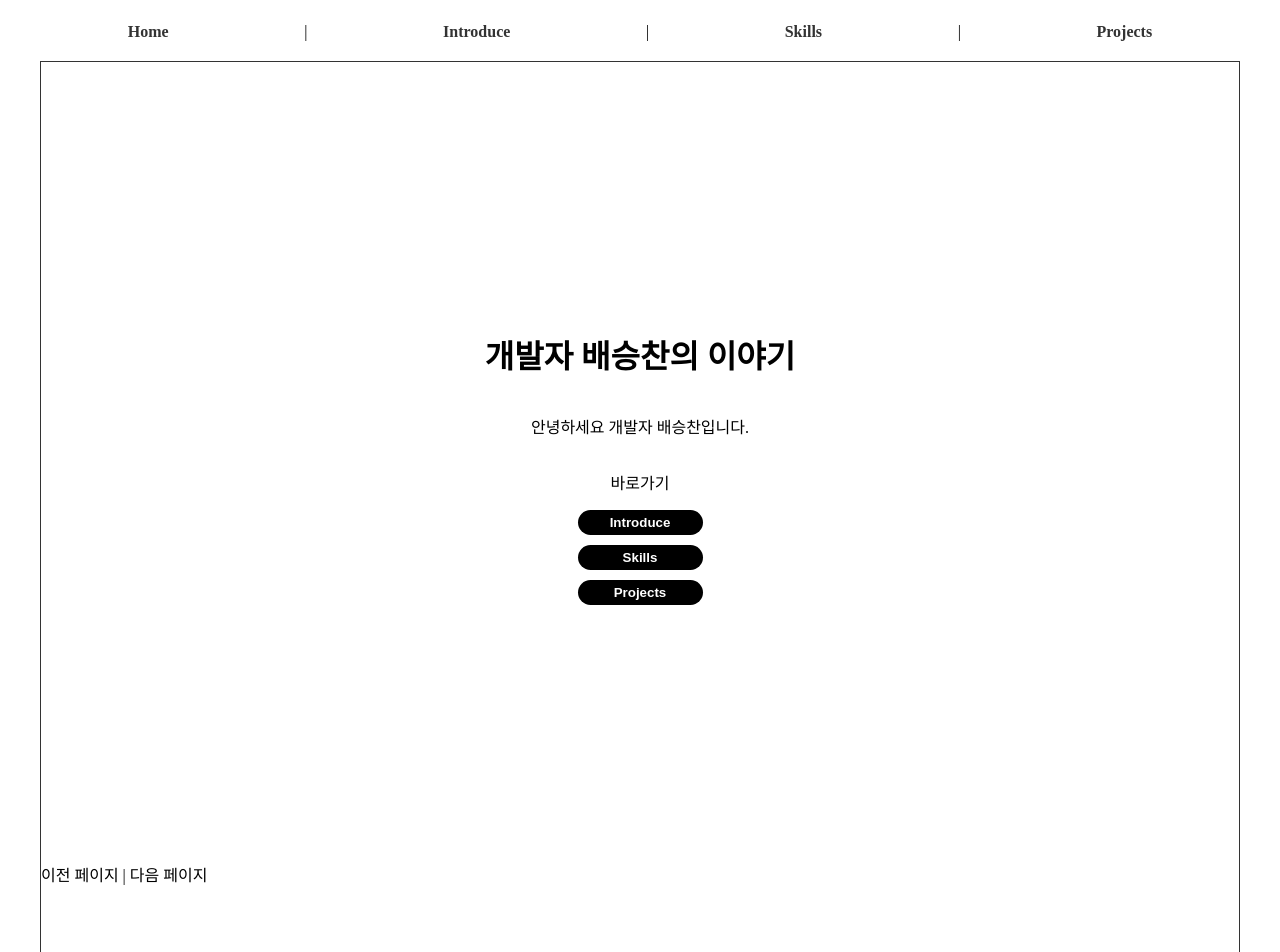
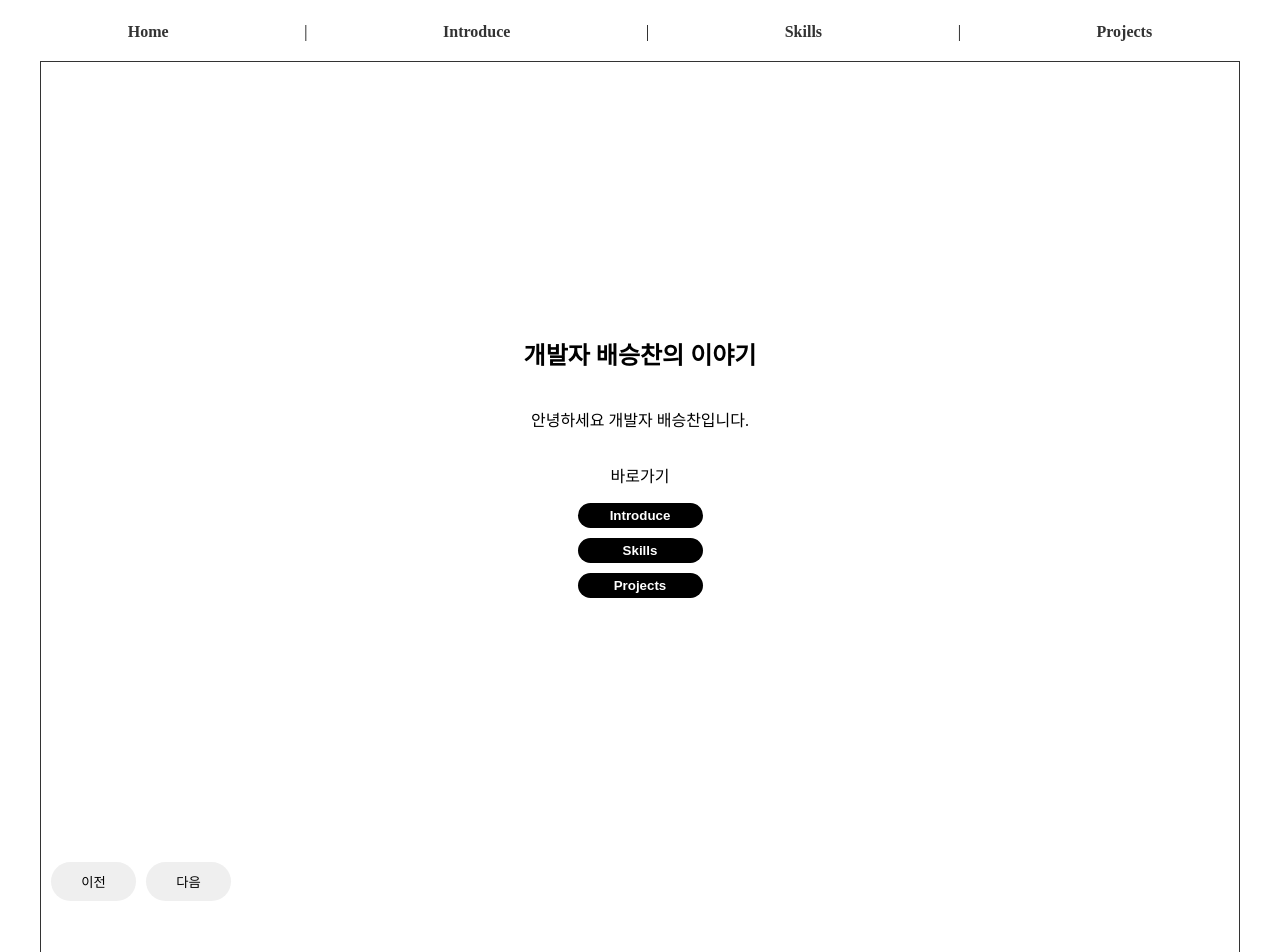
Before and after one commit to bea0266/bsc-portfolio-vue, a Vue app: page /home in a window 1280 px wide. Shown: the top 952 px of the page. Built offline with nearby package versions, Linux system fonts and the light colour scheme.

Commit message:
메인, 홈 화면 BEM 방법론으로 css 네이밍 적용

```diff
--- a/src/App.vue
+++ b/src/App.vue
@@ -1,22 +1,26 @@
 <template>
-<nav>
+	<header class="header">
+		<nav class="nav-menu">
 			<RouterLink to="/home">Home</RouterLink> |
 			<RouterLink to="/introduce">Introduce</RouterLink> |
 			<RouterLink to="/skills">Skills</RouterLink> |
 			<RouterLink to="/projects">Projects</RouterLink>
 		</nav>
-<div id="book_area">
+	</header>
+	<main class="main-cont">
+		<section class="book-area">
 			<RouterView />
-  <span>이전 페이지</span> |
-  <span>다음 페이지</span>
-</div>
+			<!-- TODO: 이 페이지 버튼을 어떻게 꾸며볼까? -->
+			<button id="btn__page--prev" class="btn__page"></button>
+			<button id="btn__page--next" class="btn__page"></button>
+		</section>
+	</main>
 </template>
 <script setup lang="ts">
-import { RouterLink, RouterView } from 'vue-router'
-
+	import { RouterLink, RouterView } from 'vue-router';
 </script>
 <style>
-#book_area {
+	.book-area {
 		height: 900px;
 		border: 1px solid #333;
 	}
@@ -35,8 +39,19 @@ nav a {
 		text-decoration: none;
 		font-weight: bold;
 		color: #333;
-
 	}
 
-
+  .btn__page {
+    border-radius: 25px;
+    border: none;
+    width: 85px;
+    padding: 10px;
+    margin-left: 10px;
+  }
+  #btn__page--prev::after {
+    content: '이전';
+  }
+  #btn__page--next::after {
+    content: '다음';
+  }
 </style>
--- a/src/views/HomeView.vue
+++ b/src/views/HomeView.vue
@@ -1,11 +1,11 @@
 <template>
     <div class="main_cont">
-        <h1 class="main_cont_title">개발자 배승찬의 이야기</h1>
+        <h1 class="main_cont__title">개발자 배승찬의 이야기</h1>
         <p>안녕하세요 개발자 배승찬입니다. </p>
         <p>바로가기</p>
-        <button @click="linkToPage('introduce')">Introduce</button>
-        <button @click="linkToPage('skills')">Skills</button>
-        <button @click="linkToPage('projects')">Projects</button>
+        <button class="main_cont__btn" @click="linkToPage('introduce')">Introduce</button>
+        <button class="main_cont__btn" @click="linkToPage('skills')">Skills</button>
+        <button class="main_cont__btn" @click="linkToPage('projects')">Projects</button>
     </div>
 </template>
 <script setup lang="ts">
@@ -25,7 +25,7 @@ const linkToPage = (pageName: string) => {
     height: 800px;
 }
 
-button {
+.main_cont__btn {
   width: 125px;
   background-color: #000000;
   color: white;
```
Lines whose indentation alone changed are shown as unchanged.
